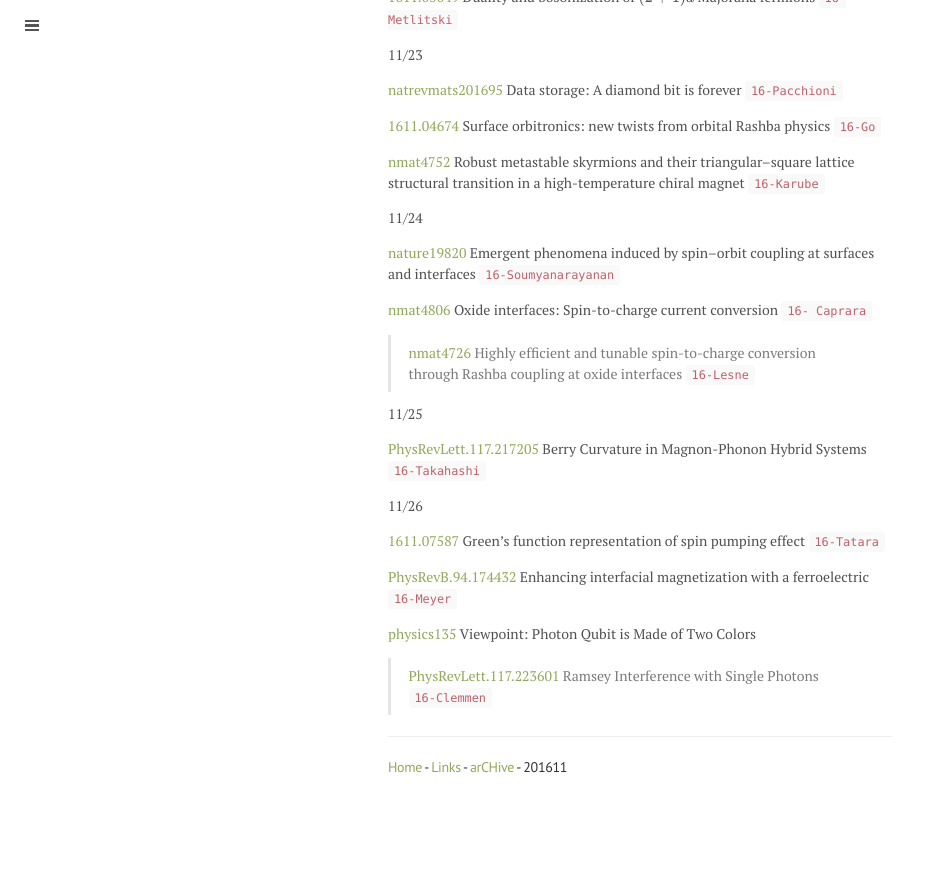
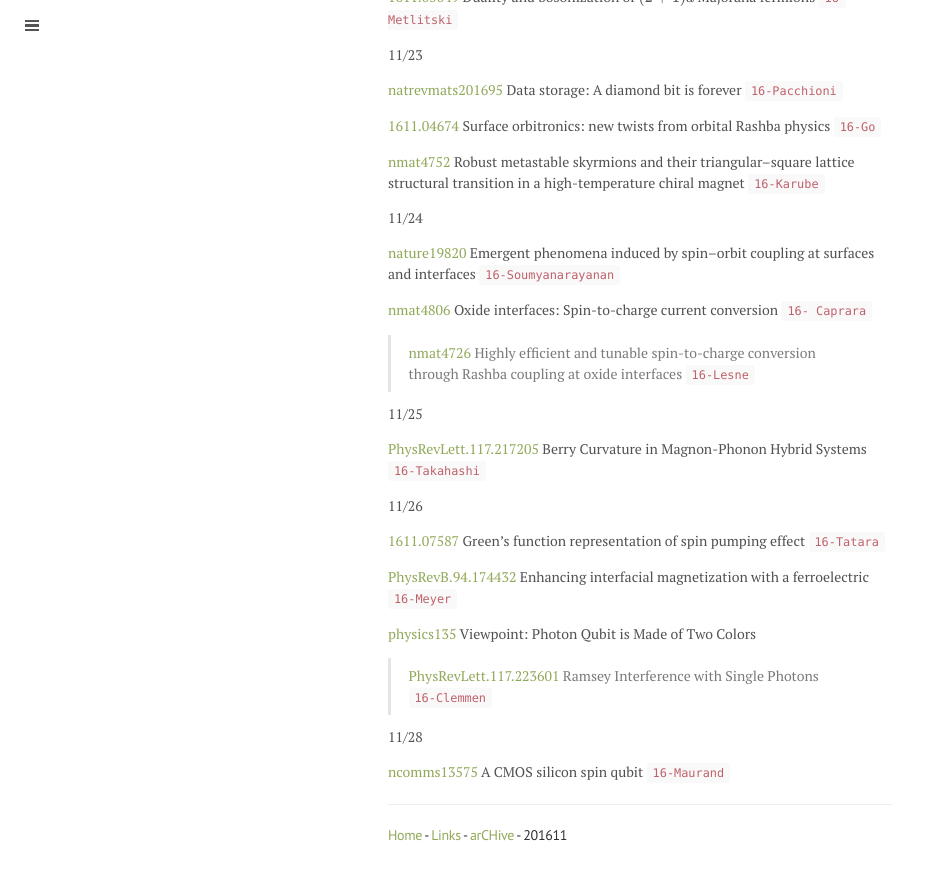
Before and after one commit to qkrwlsghdcjsworlt/work, a Jekyll site: the page built from 201611.md, in a window 1280 px wide and 900 px high, scrolled down 4111 px. Shown: the top 880 px of the window, without its empty margins (0-930 px from the left). Built offline with Jekyll 4.4.1, drawn with Linux system fonts in a browser that asks for light colours; formulas are drawn with MathJax 3; before the commit the page ends 4943 px from its top, so only the background shows below that.

Commit message:
“update”

```diff
--- a/201611.md
+++ b/201611.md
@@ -201,6 +201,13 @@ to \\( \kappa - (\mathrm{BEDT-TTF})_2 \mathrm{Cu}_2 \mathrm{(CN)}_3\\)
 [PhysRevLett.117.223601](http://journals.aps.org/prl/abstract/10.1103/PhysRevLett.117.223601) Ramsey Interference with Single Photons `16-Clemmen`
 
 
+11/28
+
+[ncomms13575](http://www.nature.com/articles/ncomms13575) A CMOS silicon spin qubit `16-Maurand`
+
+
+
+
 ---
 
 
```
